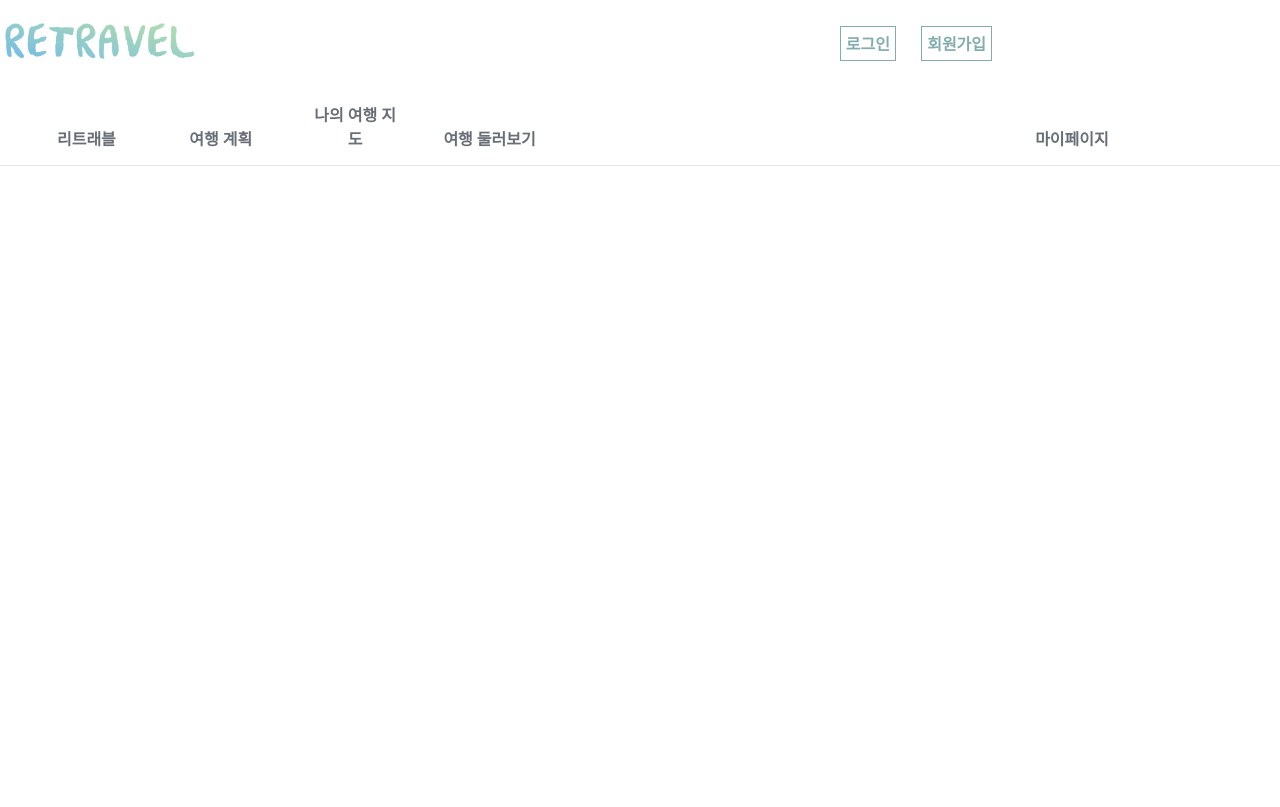
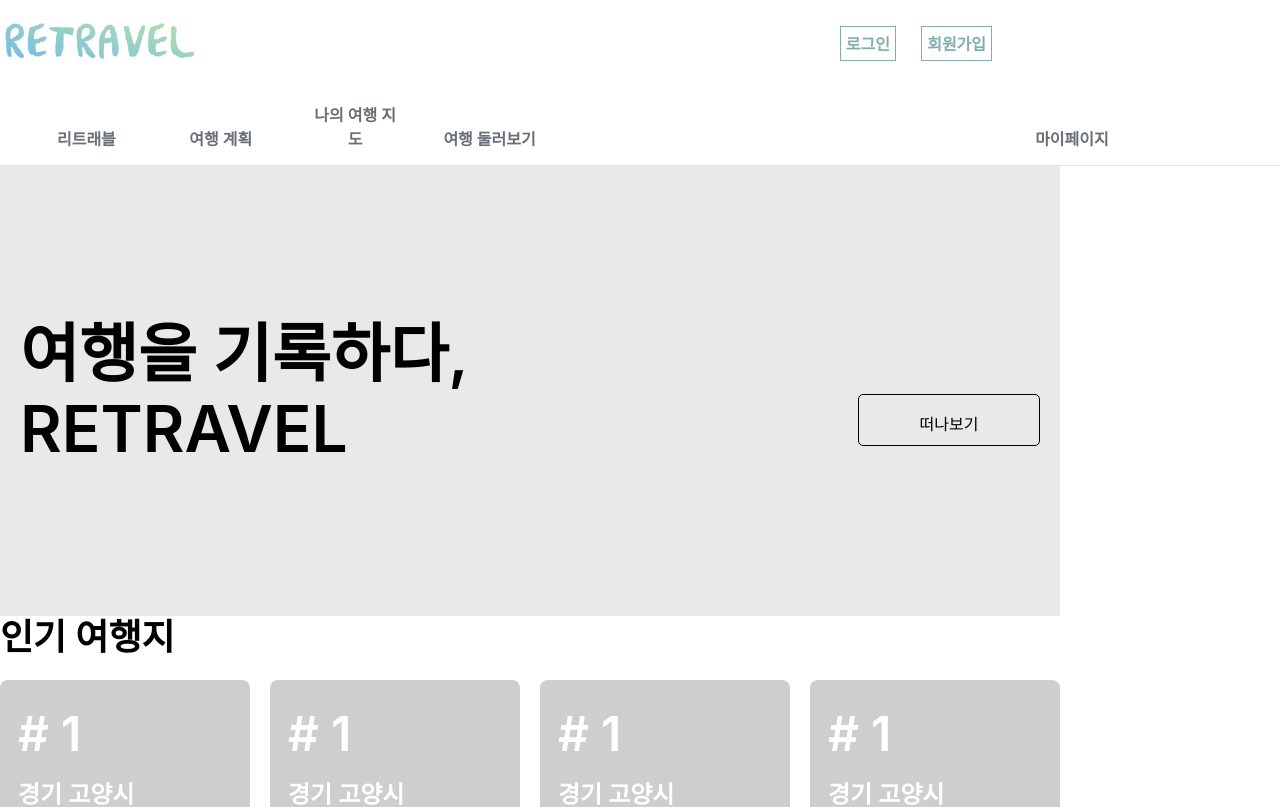
Before and after one commit to hyojaeKwon/cs496_week3, a React (Create React App) app: page / in a window 1280 px wide. Shown: the top 807 px of the page. Built offline with nearby package versions, Linux system fonts and the light colour scheme.

Commit message:
create main file

```diff
--- a/src/pages/main.js
+++ b/src/pages/main.js
@@ -1,12 +1,16 @@
 import React from 'react';
 import Header from '../component/common/header';
 import Navigation from '../component/common/navigation';
+import FirstComponent from '../component/FirstComponent';
+import TrendingPost from "../component/TrendingPost";
 
 const Main = () => {
     return(
         <div>
             <Header/>
             <Navigation/>
+            <FirstComponent/>
+            <TrendingPost/>
         </div>
     );
 };
```
